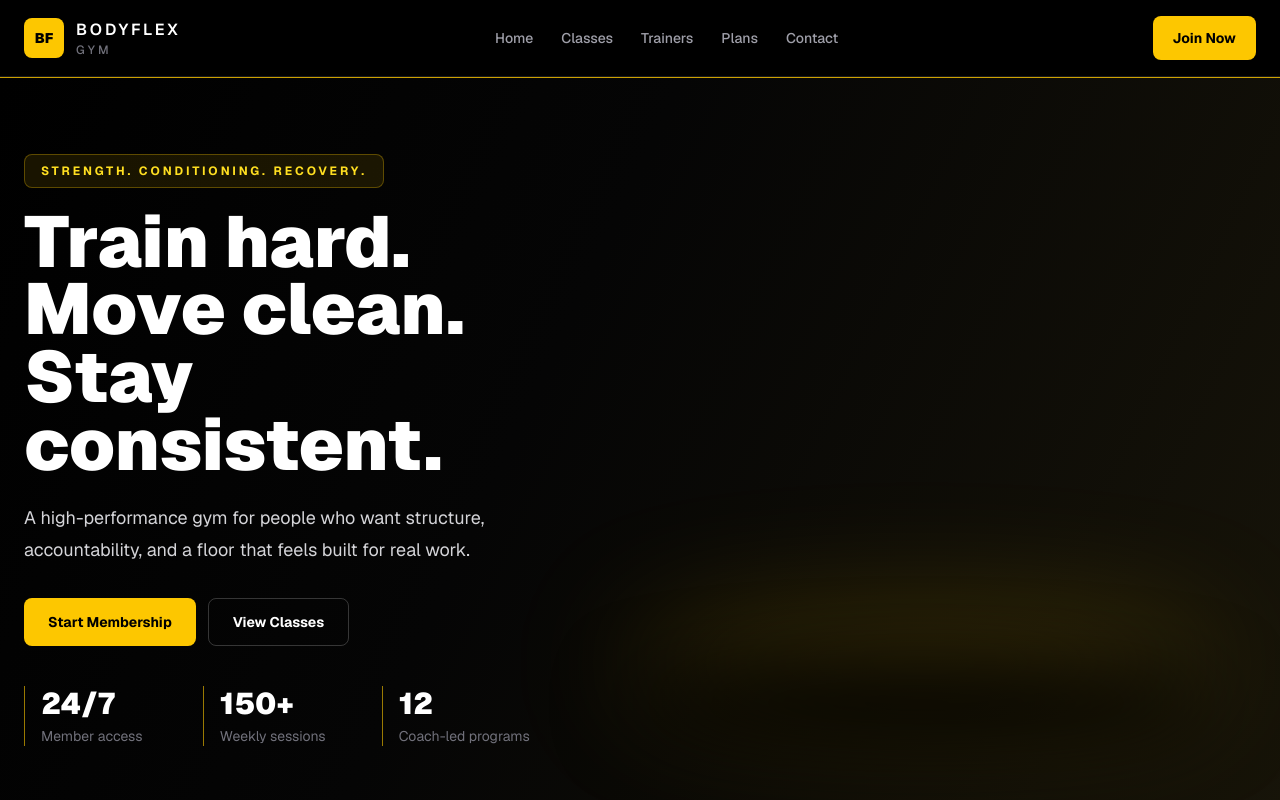
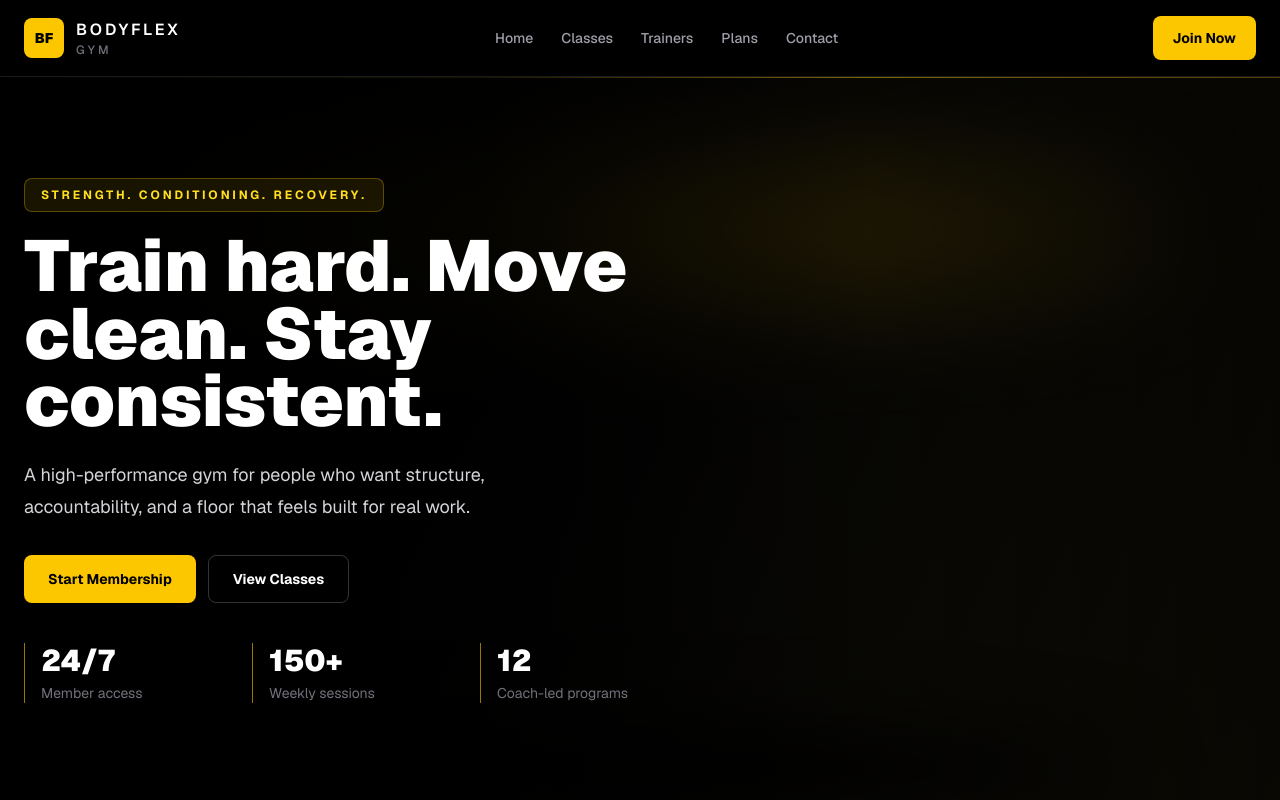
Before and after one commit to Mosanna-Jalal/bodyflex-gym, a Next.js app: page / in a window 1280 px wide. Shown: the top 800 px of the page. Built offline with nearby package versions, Linux system fonts and the light colour scheme.

Commit message:
worked on 3d

```diff
--- a/app/HeroModel.tsx
+++ b/app/HeroModel.tsx
@@ -1,9 +1,18 @@
 "use client";
 
-import { useEffect, useRef } from "react";
+import { useEffect, useRef, type PointerEvent } from "react";
 
 export default function HeroModel() {
   const modelRef = useRef<HTMLElement>(null);
+  const motionRef = useRef({
+    active: false,
+    startX: 0,
+    startY: 0,
+    lastScrollY: 0,
+    rotateX: -8,
+    rotateY: 18,
+    rotateZ: 0,
+  });
 
   useEffect(() => {
     let frame = 0;
@@ -15,47 +24,119 @@ export default function HeroModel() {
         return;
       }
 
+      const motion = motionRef.current;
       const progress = Math.min(
         1,
         Math.max(0, window.scrollY / Math.max(1, window.innerHeight * 0.9)),
       );
-      const angle = 24 + progress * 150;
-      const elevation = 60 + progress * 18;
-      const zoom = 4.9 - progress * 0.9;
+      const scrollDelta = window.scrollY - motion.lastScrollY;
 
-      model.setAttribute("camera-orbit", `${angle.toFixed(1)}deg ${elevation.toFixed(1)}deg ${zoom.toFixed(2)}m`);
-      model.setAttribute("field-of-view", `${(28 - progress * 4).toFixed(1)}deg`);
+      motion.lastScrollY = window.scrollY;
+      motion.rotateX = clamp(motion.rotateX + scrollDelta * 0.12, -55, 55);
+      motion.rotateZ = clamp(motion.rotateZ + scrollDelta * 0.045, -28, 28);
+
+      model.setAttribute(
+        "orientation",
+        `${motion.rotateX.toFixed(1)}deg ${motion.rotateY.toFixed(1)}deg ${motion.rotateZ.toFixed(1)}deg`,
+      );
+      model.setAttribute("camera-orbit", `${(18 + progress * 22).toFixed(1)}deg 68deg 4.7m`);
+      model.setAttribute("field-of-view", `${(28 - progress * 2).toFixed(1)}deg`);
     };
 
-    const onScroll = () => {
+    const requestUpdate = () => {
       cancelAnimationFrame(frame);
       frame = requestAnimationFrame(updateModel);
     };
 
+    motionRef.current.lastScrollY = window.scrollY;
     updateModel();
-    window.addEventListener("scroll", onScroll, { passive: true });
-    window.addEventListener("resize", onScroll);
+    window.addEventListener("scroll", requestUpdate, { passive: true });
+    window.addEventListener("resize", requestUpdate);
 
     return () => {
       cancelAnimationFrame(frame);
-      window.removeEventListener("scroll", onScroll);
-      window.removeEventListener("resize", onScroll);
+      window.removeEventListener("scroll", requestUpdate);
+      window.removeEventListener("resize", requestUpdate);
     };
   }, []);
 
+  const applyRotation = () => {
+    const model = modelRef.current;
+    const motion = motionRef.current;
+
+    if (!model) {
+      return;
+    }
+
+    model.setAttribute(
+      "orientation",
+      `${motion.rotateX.toFixed(1)}deg ${motion.rotateY.toFixed(1)}deg ${motion.rotateZ.toFixed(1)}deg`,
+    );
+  };
+
+  const onPointerDown = (event: PointerEvent<HTMLDivElement>) => {
+    const motion = motionRef.current;
+
+    motion.active = true;
+    motion.startX = event.clientX;
+    motion.startY = event.clientY;
+    event.currentTarget.setPointerCapture(event.pointerId);
+  };
+
+  const onPointerMove = (event: PointerEvent<HTMLDivElement>) => {
+    const motion = motionRef.current;
+
+    if (!motion.active) {
+      return;
+    }
+
+    const deltaX = event.clientX - motion.startX;
+    const deltaY = event.clientY - motion.startY;
+
+    motion.startX = event.clientX;
+    motion.startY = event.clientY;
+    motion.rotateY = clamp(motion.rotateY + deltaX * 0.45, -180, 180);
+    motion.rotateX = clamp(motion.rotateX - deltaY * 0.35, -65, 65);
+    motion.rotateZ = clamp(motion.rotateZ + deltaX * 0.12, -38, 38);
+    applyRotation();
+  };
+
+  const onPointerUp = (event: PointerEvent<HTMLDivElement>) => {
+    motionRef.current.active = false;
+
+    if (event.currentTarget.hasPointerCapture(event.pointerId)) {
+      event.currentTarget.releasePointerCapture(event.pointerId);
+    }
+  };
+
   return (
+    <div
+      onPointerDown={onPointerDown}
+      onPointerMove={onPointerMove}
+      onPointerUp={onPointerUp}
+      onPointerCancel={onPointerUp}
+      className="absolute inset-x-0 top-0 z-0 h-[520px] w-full cursor-grab touch-none select-none active:cursor-grabbing sm:h-[640px] lg:-top-12 lg:h-[820px]"
+      aria-hidden="true"
+    >
+      <div className="absolute left-1/2 top-20 h-28 w-[82vw] -translate-x-1/2 rounded-[50%] bg-yellow-400/24 blur-3xl lg:top-36" />
+      <div className="absolute bottom-10 left-1/2 h-20 w-[76vw] -translate-x-1/2 rounded-[50%] bg-black blur-2xl" />
       <model-viewer
         ref={modelRef}
         src="/hero%20section/dumbbel_free.glb"
         alt="Animated 3D dumbbell model"
         autoplay
-      camera-controls
         interaction-prompt="none"
         shadow-intensity="1.25"
         exposure="1.15"
-      camera-orbit="24deg 60deg 4.9m"
+        orientation="-8deg 18deg 0deg"
+        camera-orbit="18deg 68deg 4.7m"
         field-of-view="28deg"
-      className="relative z-10 h-[330px] w-full sm:h-[430px] lg:h-[650px]"
+        className="relative z-10 h-full w-full opacity-80"
       />
+    </div>
   );
 }
+
+function clamp(value: number, min: number, max: number) {
+  return Math.min(max, Math.max(min, value));
+}
--- a/app/model-viewer.d.ts
+++ b/app/model-viewer.d.ts
@@ -12,6 +12,7 @@ type ModelViewerProps = DetailedHTMLProps<
   "interaction-prompt"?: string;
   "shadow-intensity"?: string;
   exposure?: string;
+  orientation?: string;
   "camera-orbit"?: string;
   "field-of-view"?: string;
 };
--- a/app/page.tsx
+++ b/app/page.tsx
@@ -108,15 +108,11 @@ export default function Home() {
       <section id="home" className="relative isolate overflow-hidden border-b border-white/10">
         <div className="absolute inset-0 -z-10 bg-[linear-gradient(115deg,#000_0%,#050505_42%,#171409_100%)]" />
         <div className="absolute inset-x-0 top-0 -z-10 h-px bg-yellow-400/80" />
+        <HeroModel />
+        <div className="pointer-events-none absolute inset-0 z-[1] bg-[linear-gradient(180deg,rgba(0,0,0,0.18)_0%,rgba(0,0,0,0.28)_34%,rgba(0,0,0,0.82)_76%,#000_100%)] lg:bg-[linear-gradient(90deg,#000_0%,rgba(0,0,0,0.88)_38%,rgba(0,0,0,0.38)_68%,rgba(0,0,0,0.62)_100%)]" />
 
-        <div className="mx-auto grid min-h-[calc(100vh-73px)] max-w-7xl items-start gap-5 px-5 pb-12 pt-4 sm:px-6 sm:pt-8 lg:grid-cols-[0.88fr_1.12fr] lg:items-center lg:gap-10 lg:py-12">
-          <div className="relative order-1 min-h-[330px] sm:min-h-[430px] lg:order-2 lg:min-h-[650px]">
-            <div className="absolute inset-x-8 top-10 h-24 rounded-[50%] bg-yellow-400/20 blur-3xl lg:top-auto lg:bottom-16" />
-            <div className="absolute inset-x-10 top-56 h-16 rounded-[50%] bg-black blur-2xl sm:top-72 lg:bottom-10 lg:top-auto" />
-            <HeroModel />
-          </div>
-
-          <div className="order-2 max-w-2xl pt-2 sm:pt-0 lg:order-1">
+        <div className="pointer-events-none relative z-10 mx-auto grid min-h-[calc(100vh-73px)] max-w-7xl items-end px-5 pb-12 pt-[360px] sm:px-6 sm:pt-[460px] lg:items-center lg:py-16 lg:pt-16">
+          <div className="pointer-events-auto max-w-2xl">
             <p className="mb-5 inline-flex rounded-lg border border-yellow-400/30 bg-yellow-400/10 px-4 py-2 text-xs font-bold uppercase tracking-[0.24em] text-yellow-300">
               Strength. Conditioning. Recovery.
             </p>
```
Lines whose indentation alone changed are shown as unchanged.
